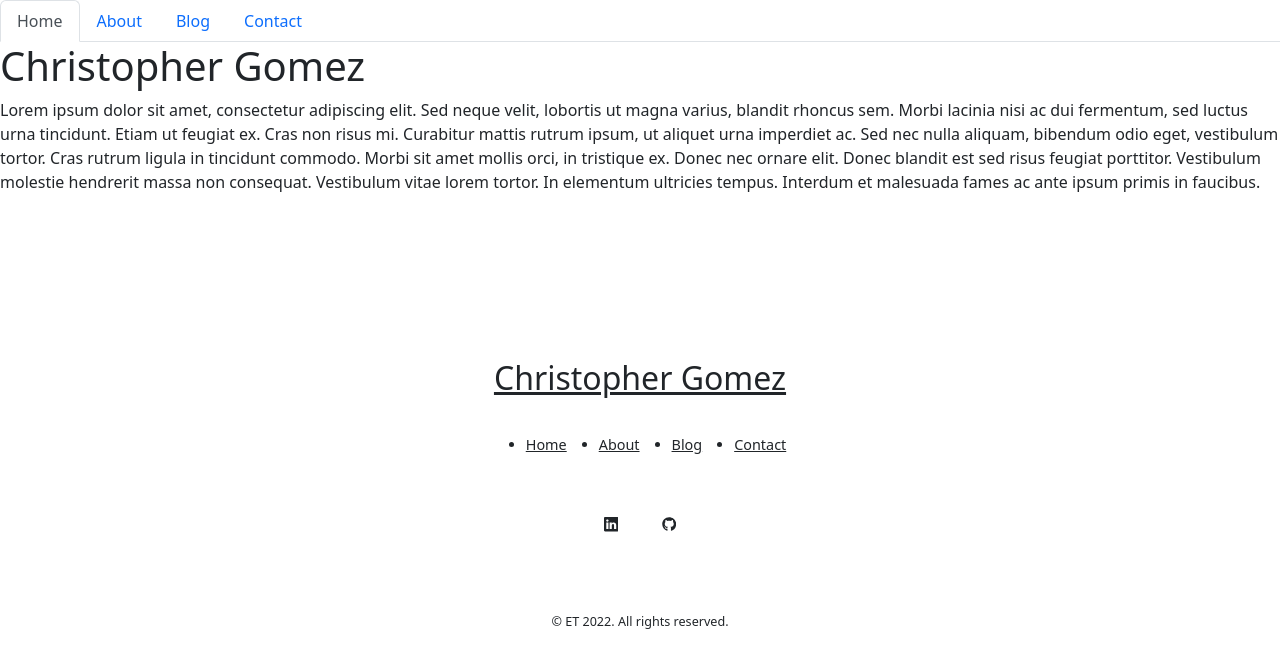
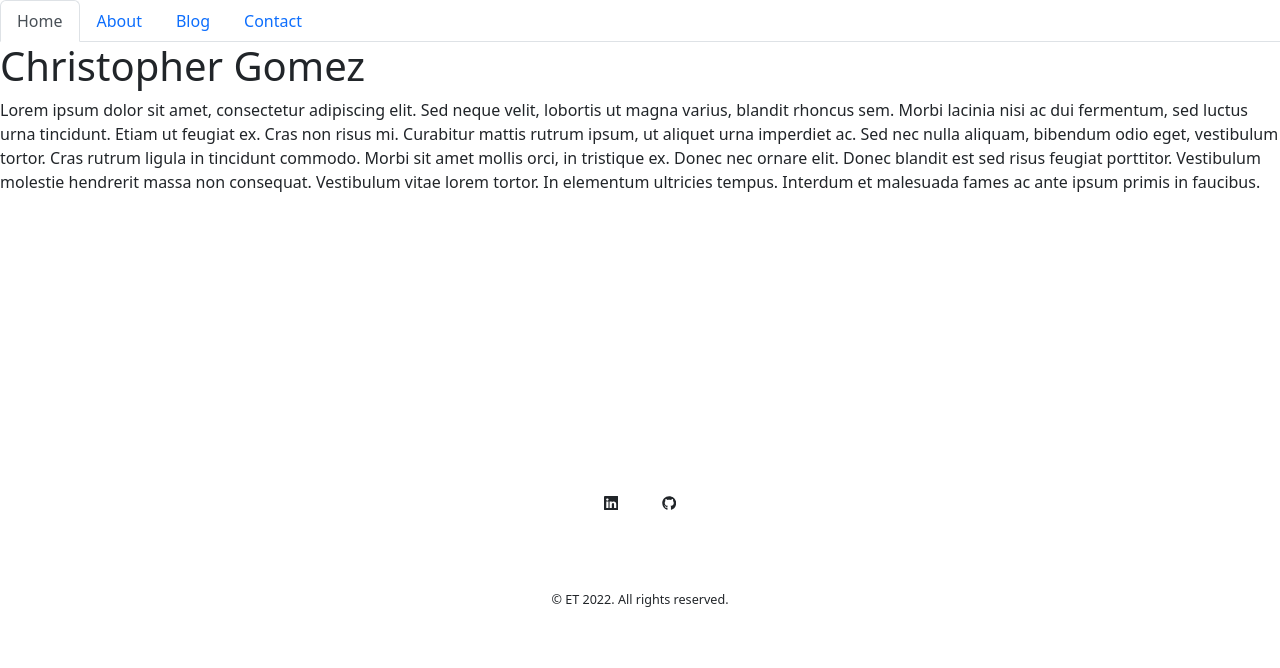
Before and after one commit to chrisgtr34/react-portfolio, a React (Create React App) app: page / in a window 1280 px wide. Shown: the top 668 px of the page. Built offline with nearby package versions, Linux system fonts and the light colour scheme.

Commit message:
debugging gh pages

```diff
--- a/src/components/Footer.jsx
+++ b/src/components/Footer.jsx
@@ -6,13 +6,7 @@ import './footer.css';
 const Footer = () => {
   return (
     <footer>
-      <a href="#home" className="footer__logo">Christopher Gomez</a>
-      <ul className="permalinks">
-        <li><a href="#home">Home</a></li>
-        <li><a href="#about">About</a></li>
-        <li><a href="#portfolio">Blog</a></li>
-        <li><a href="#contact">Contact</a></li>
-      </ul>
+
       <div className="footer__socials">
       <a href="https://www.linkedin.com/in/christopher-gomez-240229139/" target="_blank" rel="noreferrer" ><BsLinkedin /></a>
       <a href="https://github.com/chrisgtr34" target="_blank" rel="noreferrer" ><FaGithub /></a>
--- a/src/components/footer.css
+++ b/src/components/footer.css
@@ -3,7 +3,7 @@ footer {
     padding: 3rem 0;
     text-align: center;
     font-size: 0.9rem;
-    margin-top: 7rem;
+    margin-top: 15rem;
 }
 
 footer a {
```
Also changed, not shown: src/components/Footer.tsx (added, +41 -0 lines), src/components/pages/social.css (added).
